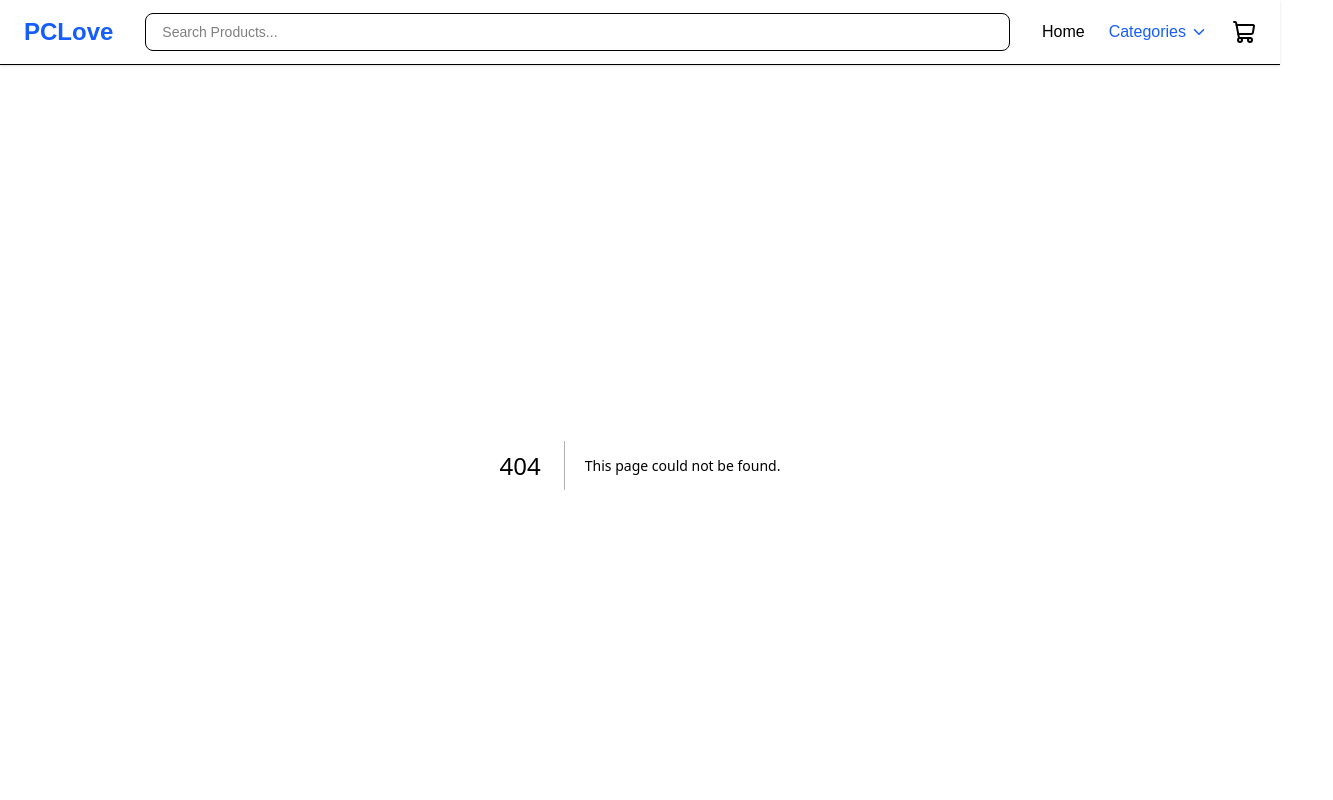
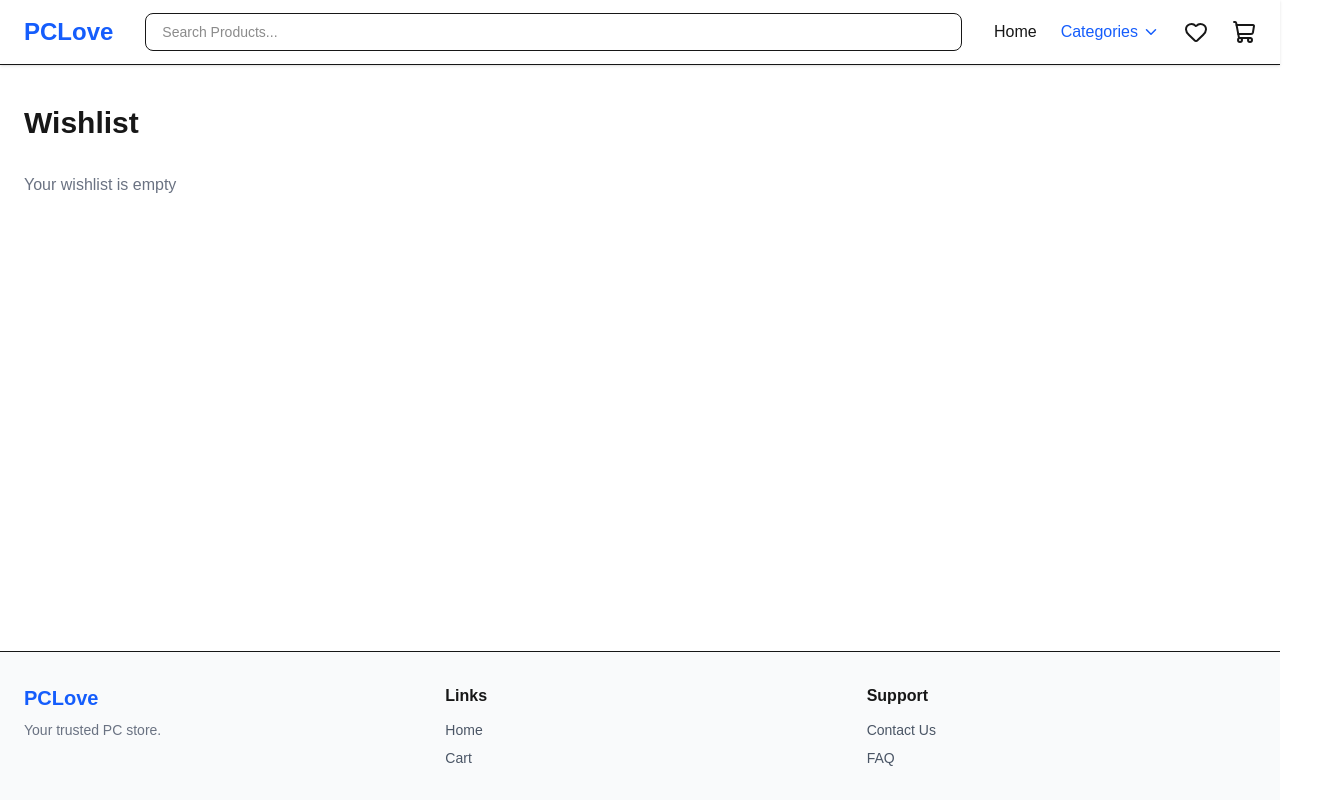
Before and after one commit to alikiamarsi/pclove-shop, a Next.js app in the folder pclove-shop/: page /wishlist in a window 1280 px wide. Before the commit this address had no page. Shown: the top 800 px of the page, 1333 px wide, since content can reach past the window. Built offline with nearby package versions, Linux system fonts and the light colour scheme.

Commit message:
feat: add wishlist functionality

```diff
--- a/pclove-shop/app/products/[id]/page.tsx
+++ b/pclove-shop/app/products/[id]/page.tsx
@@ -1,4 +1,5 @@
 import AddToCartButton from "@/components/AddToCartButton"
+import WishlistButton from "@/components/WishlistButton"
 import { Product } from "@/types/product"
 import Image from "next/image"
 import Link from "next/link"
@@ -52,11 +53,14 @@ async function ProductDetails({params}: PageProps) {
         {/* Image */}
         <div className="rounded-xl border bg-white p-8 shadow-sm">
           <div className="relative h-112.5 w-full">
+
+            <WishlistButton product={product} />
+
             <Image
               src={product.image}
               alt={product.title}
               fill
-              sizes="(max-witdth: 1024px) 100vw, 50vw"
+              sizes="(max-width: 1024px) 100vw, 50vw"
               className="object-contain"
             />
           </div>
--- /dev/null
+++ b/pclove-shop/app/wishlist/page.tsx
@@ -0,0 +1,74 @@
+"use client";
+
+import Image from "next/image";
+import Link from "next/link";
+import { Trash2 } from "lucide-react";
+import { useAppDispatch, useAppSelector } from "@/store/hooks";
+import { toggleWishlist } from "@/store/wishlistSlice";
+import AddToCartButton from "@/components/AddToCartButton";
+
+function WishlistPage() {
+  const dispatch = useAppDispatch();
+
+  const wishlistItems = useAppSelector(
+    (state) => state.wishlist.items
+  );
+
+  return (
+    <main className="mx-auto max-w-7xl px-6 py-10">
+      <h1 className="mb-8 text-3xl font-bold">
+        Wishlist
+      </h1>
+
+      {wishlistItems.length === 0 ? (
+        <p className="text-gray-500">
+          Your wishlist is empty
+        </p>
+      ) : (
+        <div className="grid grid-cols-1 gap-6 sm:grid-cols-2 lg:grid-cols-4">
+          {wishlistItems.map((product) => (
+            <div
+              key={product.id}
+              className="rounded-xl border bg-white p-4 shadow-sm"
+            >
+              <Link href={`/products/${product.id}`}>
+                <div className="relative h-48 w-full">
+                  <Image
+                    src={product.image}
+                    alt={product.title}
+                    fill
+                    sizes="(max-width: 1024px) 100vw, 25vw"
+                    className="object-contain"
+                  />
+                </div>
+
+                <h2 className="mt-4 font-semibold">
+                  {product.title}
+                </h2>
+
+                <p className="mt-2 text-lg font-bold text-blue-600">
+                  ${product.price.toFixed(2)}
+                </p>
+
+                <div className="mt-4">
+                    <AddToCartButton product={product} />
+                </div>
+
+              </Link>
+
+              <button
+                onClick={() => dispatch(toggleWishlist(product))}
+                className="mt-4 flex w-full items-center justify-center gap-2 rounded-lg bg-red-50 py-2 text-red-600 transition hover:bg-red-100"
+              >
+                <Trash2 size={18} />
+                Remove
+              </button>
+            </div>
+          ))}
+        </div>
+      )}
+    </main>
+  );
+}
+
+export default WishlistPage;
--- a/pclove-shop/components/Header.tsx
+++ b/pclove-shop/components/Header.tsx
@@ -1,6 +1,6 @@
 "use client";
 
-import { ShoppingCart } from "lucide-react"
+import { Heart ,ShoppingCart } from "lucide-react"
 import Link from "next/link"
 import { useAppSelector } from "@/store/hooks";
 import CategoriesDropdown from "./CategoriesDropdown";
@@ -15,6 +15,10 @@ function Header() {
   const totalQuantity = cartItems.reduce(
     (total, item) => total + item.quantity,
     0
+  )
+
+  const wishlistItems = useAppSelector(
+    (state) => state.wishlist.items
   )
 
   const [search, setSearch] = useState("");
@@ -77,6 +81,22 @@ function Header() {
 
             <li>
               <Link
+                href="/wishlist"
+                className="relative fkex items-center"
+              >
+                <Heart className="h-6 w-6 transition hover:text-red-500" />
+
+                {wishlistItems.length > 0 && (
+                  <span className="absolute -right-2 -top-2 flex h-5 w-5 items-center justify-center rounded-full bg-red-500 text-xs font-semibold text-white">
+                    {wishlistItems.length}
+                  </span>
+                )}
+
+              </Link>
+            </li>
+
+            <li>
+              <Link
                 href="/cart"
                 className="relative flex items-center"
               >
--- a/pclove-shop/components/ProductCard.tsx
+++ b/pclove-shop/components/ProductCard.tsx
@@ -2,6 +2,7 @@ import Image from "next/image";
 import { Product } from "@/types/product";
 import Link from "next/link";
 import AddToCartButton from "./AddToCartButton";
+import WishlistButton from "./WishlistButton";
 
 type Props = {
   product: Product;
@@ -16,6 +17,9 @@ function ProductCard({ product }: Props) {
     >
 
       <div className="relative h-56 w-full">
+
+        <WishlistButton product={product} />
+
         <Image
           src={product.image}
           alt={product.title}
--- /dev/null
+++ b/pclove-shop/components/WishlistButton.tsx
@@ -0,0 +1,45 @@
+"use client";
+
+import { useAppDispatch, useAppSelector } from "@/store/hooks";
+import { toggleWishlist } from "@/store/wishlistSlice";
+import { Product } from "@/types/product";
+import { Heart } from "lucide-react";
+
+type Props = {
+    product: Product
+};
+
+function WishlistButton({product}: Props) {
+    const dispatch = useAppDispatch();
+
+    const wishlistItems = useAppSelector(
+        (state) => state.wishlist.items
+    );
+
+    const isInWishlist = wishlistItems.some(
+        (item) => item.id === product.id
+    );
+
+  return (
+    <button
+        onClick={(e) => {
+            e.preventDefault();
+            e.stopPropagation();
+            dispatch(toggleWishlist(product))
+        }}
+        className="absolute right-3 top-3 z-10 rounded-full border bg-white p-2 transition hover:bg-red-50"
+    >
+        <Heart
+            size={22}
+            className={
+                isInWishlist
+                ? "fill-red-500 text-red-500"
+                : "text-gray-500"
+            }
+        />
+
+    </button>
+  )
+}
+
+export default WishlistButton
--- a/pclove-shop/store/index.ts
+++ b/pclove-shop/store/index.ts
@@ -1,9 +1,11 @@
 import { configureStore } from "@reduxjs/toolkit";
 import cartReducer from "./cartSlice"
+import wishlistReducer from "./wishlistSlice"
 
 export const store = configureStore({
     reducer: {
         cart: cartReducer,
+        wishlist: wishlistReducer,
     },
 });
 
--- /dev/null
+++ b/pclove-shop/store/wishlistSlice.ts
@@ -0,0 +1,34 @@
+import { Product } from "@/types/product"
+import { createSlice, PayloadAction } from "@reduxjs/toolkit";
+
+type WishlistState = {
+    items: Product[]
+};
+
+const initialState: WishlistState = {
+    items: [],
+};
+
+const wishlistSlice = createSlice({
+    name: "wishlist",
+    initialState,
+    reducers: {
+        toggleWishlist: (state, action: PayloadAction<Product>) => {
+            const exists = state.items.some(
+                (item) => item.id === action.payload.id
+            );
+
+            if(exists) {
+                state.items = state.items.filter(
+                    (item) => item.id !== action.payload.id
+                );
+            } else {
+                state.items.push(action.payload);
+            }
+        },
+    },
+});
+
+export const {toggleWishlist} = wishlistSlice.actions;
+
+export default wishlistSlice.reducer
```
